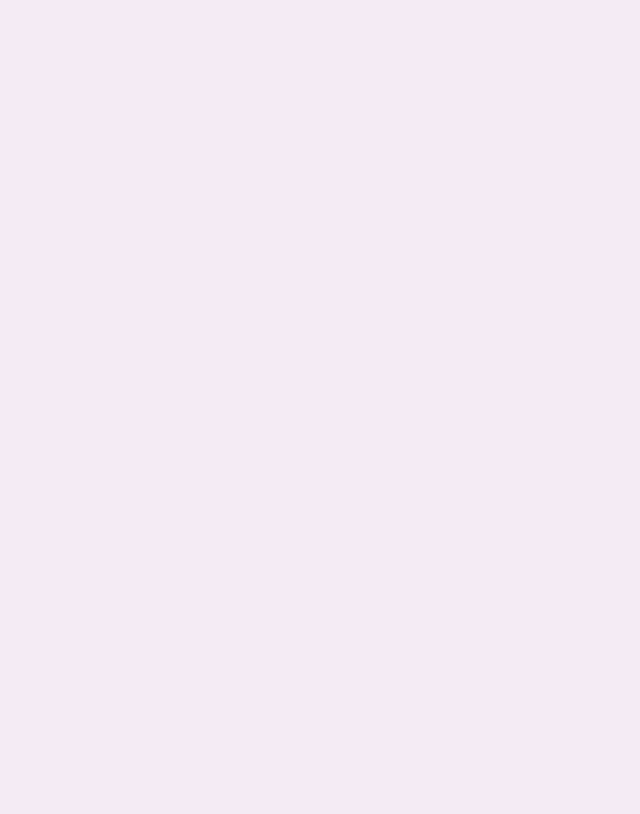
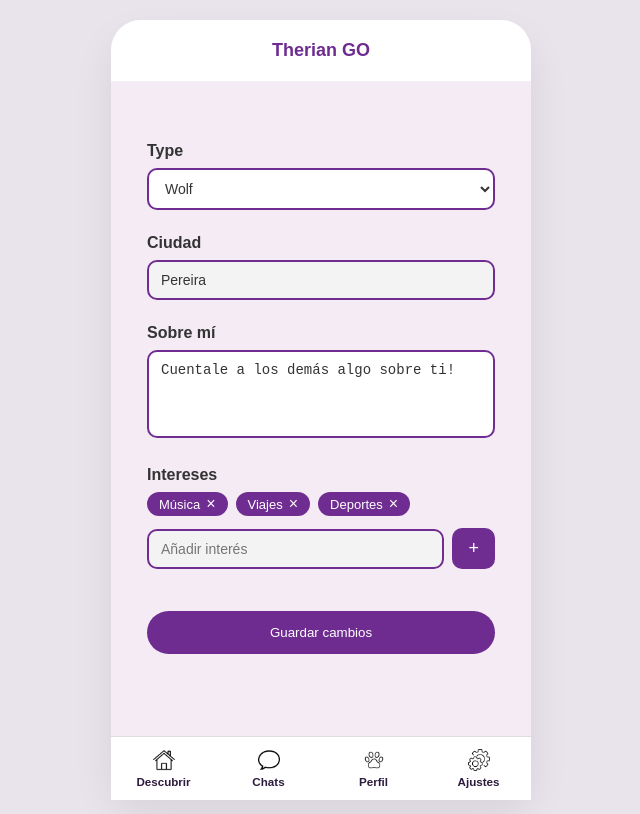
Before and after one commit to Gods-of-code/Therian-GO-BETA, a React (Vite) app in the folder frontend/: page /app/edit-profile in a window 1280 px wide. Before the commit this address had no page. Shown: the whole page, without its empty margins (319-959 px from the left). Built offline with nearby package versions, Linux system fonts and the light colour scheme.

Commit message:
Terminada la versión beta de Profile y EditProfile con todos los requierimeintso hechos, faltan las conexiones con el backen. Ya se realizaron puebas de escritorio

```diff
--- a/frontend/src/App.jsx
+++ b/frontend/src/App.jsx
@@ -8,6 +8,7 @@ import Discover from "./pages/Discover";
 import Matches from "./pages/Matches";
 import Profile from "./pages/Profile";
 import Settings from "./pages/Settings";
+import EditProfile from "./pages/EditProfile";
 
 export default function App() {
   return (
@@ -23,6 +24,7 @@ export default function App() {
           <Route path="matches" element={<Matches />} />
           <Route path="profile" element={<Profile />} />
           <Route path="settings" element={<Settings />} />
+          <Route path="edit-profile" element={<EditProfile />} />
         </Route>
 
       </Routes>
--- /dev/null
+++ b/frontend/src/pages/EditProfile.jsx
@@ -0,0 +1,115 @@
+import { useState } from "react";
+import { useNavigate } from "react-router-dom";
+import Button from "../components/Button";
+
+const TYPE_OPTIONS = ["Wolf", "Fox", "Cat", "Bear", "Deer", "Other"];
+
+export default function EditProfile() {
+    const navigate = useNavigate();
+
+    // Estados con valores actuales del usuario (vendrán del backend)
+    const [type, setType] = useState("wolf");
+    const [city, setCity] = useState("Pereira");
+    const [bio, setBio] = useState("Cuentale a los demás algo sobre ti!");
+    const [interests, setInterests] = useState(["Música", "Viajes", "Deportes"]);
+    const [newInterest, setNewInterest] = useState("");
+
+    const handleAddInterest = () => {
+        if (newInterest.trim() === "") return;
+        if (interests.includes(newInterest.trim())) return;
+        setInterests([...interests, newInterest.trim()]);
+        setNewInterest("");
+    };
+
+    const handleRemoveInterest = (index) => {
+        setInterests(interests.filter((_, i) => i !== index));
+    };
+
+    const handleSave = () => {
+        // aquí irá la llamada al backend para guardar los cambios
+        console.log({ type, city, bio, interests });
+        navigate("/app/profile");
+    };
+
+    return (
+        <div className="edit-profile">
+
+            {/* Type */}
+            <div className="edit-section">
+                <h3 className="edit-section-title">Type</h3>
+                <select
+                    className="edit-select"
+                    value={type}
+                    onChange={(e) => setType(e.target.value)}
+                >
+                    {TYPE_OPTIONS.map((option) => (
+                        <option key={option} value={option.toLowerCase()}>
+                            {option}
+                        </option>
+                    ))}
+                </select>
+            </div>
+
+            {/* Ciudad */}
+            <div className="edit-section">
+                <h3 className="edit-section-title">Ciudad</h3>
+                <input
+                    className="edit-input"
+                    type="text"
+                    value={city}
+                    onChange={(e) => setCity(e.target.value)}
+                    placeholder="Tu ciudad"
+                />
+            </div>
+
+            {/* Sobre mí */}
+            <div className="edit-section">
+                <h3 className="edit-section-title">Sobre mí</h3>
+                <textarea
+                    className="edit-textarea"
+                    value={bio}
+                    onChange={(e) => setBio(e.target.value)}
+                    placeholder="Cuéntale a los demás algo sobre ti"
+                    rows={4}
+                />
+            </div>
+
+            {/* Intereses */}
+            <div className="edit-section">
+                <h3 className="edit-section-title">Intereses</h3>
+                <div className="edit-interests">
+                    {interests.map((interest, index) => (
+                        <span key={index} className="edit-interest">
+                            {interest}
+                            <button
+                                className="edit-interest-remove"
+                                onClick={() => handleRemoveInterest(index)}
+                            >
+                                ×
+                            </button>
+                        </span>
+                    ))}
+                </div>
+                <div className="edit-interest-add">
+                    <input
+                        className="edit-input"
+                        type="text"
+                        value={newInterest}
+                        onChange={(e) => setNewInterest(e.target.value)}
+                        placeholder="Añadir interés"
+                        onKeyDown={(e) => e.key === "Enter" && handleAddInterest()}
+                    />
+                    <button className="edit-interest-btn" onClick={handleAddInterest}>+</button>
+                </div>
+            </div>
+
+            {/* Botón guardar */}
+            <div className="edit-save-btn">
+                <Button onClick={handleSave}>
+                    Guardar cambios
+                </Button>
+            </div>
+
+        </div>
+    );
+}
--- a/frontend/src/pages/Profile.jsx
+++ b/frontend/src/pages/Profile.jsx
@@ -3,28 +3,35 @@ import "../styles/global.css";
 import ProfileAvatar from "../components/profile/ProfileAvatar";
 import location from "../assets/images/location.png";
 import ProfilePhotos from "../components/profile/ProfilePhotos";
+import { useNavigate } from "react-router-dom";
+import Button from "../components/Button";
 
 export default function Profile() {
 
     const photoUrl = null;
-    const name = "thomas"; // Thomas
-    const type = "wolf"; // Wolf
-    const age = 19; // 19
-    const city = "Pereira"; // Pereira
-    const searching = "Relacion"; // Relacion
-    const bio = "Cuentale a los demás algo sobre ti!"; // Bio
-    const interests = ["Música", "Viajes", "Deportes"]; // Intereses
-    //const photos = [];
+    const name = "thomas";
+    const type = "wolf";
+    const age = 19;
+    const city = "Pereira";
+    const searching = ["amistad", "pareja", "Papás"];
+    const bio = "Cuentale a los demás algo sobre ti!";
+    const interests = ["Música", "Viajes", "Deportes"];
     const photos = [
         "https://picsum.photos/200",
         "https://picsum.photos/201",
         "https://picsum.photos/202",
     ];
 
+    const navigate = useNavigate();
+    const [showModal, setShowModal] = useState(false);
+    const [showAddPhoto, setShowAddPhoto] = useState(false);
+
     return (
         <div>
             <ProfileAvatar src={photoUrl} />
+
             {name && <h2 className="profile-name">{name}</h2>}
+
             <div className="profile-labels">
                 {type && <span className="profile-type">{type}</span>}
                 {age && <span className="profile-age">{age} años</span>}
@@ -32,16 +39,19 @@ export default function Profile() {
 
             {city && (
                 <div className="profile-city">
-                    <img src={location
-                    } alt = "ubicacion" className="profile-city-icon"/>
+                    <img src={location} alt="ubicacion" className="profile-city-icon"/>
                     <span>{city}</span>
                 </div>
             )}
 
-            {searching && (
+            {searching.length > 0 && (
                 <div className="profile-searching">
                     <span className="profile-searching-label">Buscando:</span>
-                <span className="profile-searching-value">{searching}</span>
+                    <div className="profile-searching-values">
+                        {searching.map((item, index) => (
+                            <span key={index} className="profile-searching-value">{item}</span>
+                        ))}
+                    </div>
                 </div>
             )}
 
@@ -60,9 +70,34 @@ export default function Profile() {
                             <span key={index} className="profile-type">{interest}</span>
                         ))}
                     </div>
+                </div>
+            )}
 
-        <ProfilePhotos photos={photos} />
+            <ProfilePhotos photos={photos} isOwner={showAddPhoto} />
 
+            <div className="profile-edit-btn">
+                <Button onClick={() => setShowModal(true)}>
+                    Editar perfil
+                </Button>
+            </div>
+
+            {showModal && (
+                <div className="modal-overlay" onClick={() => setShowModal(false)}>
+                    <div className="modal" onClick={(e) => e.stopPropagation()}>
+                        <h3 className="modal-title">¿Qué quieres realizar?</h3>
+                        <button className="modal-option" onClick={() => {
+                            setShowModal(false);
+                            setShowAddPhoto(true);
+                        }}>
+                            Añadir o borrar fotos
+                        </button>
+                        <button className="modal-option" onClick={() => {
+                            setShowModal(false);
+                            navigate("/app/edit-profile");
+                        }}>
+                            Editar información de tu perfil
+                        </button>
+                    </div>
                 </div>
             )}
         </div>
--- a/frontend/src/styles/global.css
+++ b/frontend/src/styles/global.css
@@ -405,6 +405,7 @@ input:focus {
   overflow: hidden;
   text-overflow: ellipsis;
 }
+
 .profile-avatar {
     width: 380px;
     height: 400px;
@@ -498,6 +499,12 @@ input:focus {
     font-weight: 500;
 }
 
+.profile-searching-values {
+    display: flex;
+    flex-wrap: wrap;
+    gap: 8px;
+}
+
 .profile-section {
     margin-top: 24px;
 }
@@ -539,6 +546,55 @@ input:focus {
     object-fit: cover;
 }
 
+.profile-edit-btn {
+    margin-top: 24px;
+    display: flex;
+    justify-content: center;
+}
+
+/* Add more global styles as needed */
+.modal-overlay {
+    position: fixed;
+    top: 0;
+    left: 0;
+    width: 100%;
+    height: 100%;
+    background-color: rgba(0, 0, 0, 0.5);
+    display: flex;
+    align-items: center;
+    justify-content: center;
+    z-index: 100;
+}
+
+.modal {
+    background-color: white;
+    border-radius: 16px;
+    padding: 24px;
+    width: 280px;
+    display: flex;
+    flex-direction: column;
+    gap: 12px;
+}
+
+.modal-title {
+    font-size: 16px;
+    font-weight: 700;
+    color: #333;
+    margin-bottom: 4px;
+}
+
+.modal-option {
+    background-color: #f3e8ff;
+    color: #6f2d91;
+    border: none;
+    border-radius: 10px;
+    padding: 12px;
+    font-size: 14px;
+    font-weight: 600;
+    cursor: pointer;
+    text-align: left;
+}
+
 .profile-photo-add {
     aspect-ratio: 1;
     border-radius: 10px;
@@ -550,3 +606,116 @@ input:focus {
     font-size: 28px;
     cursor: pointer;
 }
+
+.modal-preview {
+    width: 100%;
+    aspect-ratio: 1;
+    object-fit: cover;
+    border-radius: 10px;
+}
+
+.modal-option--danger {
+    background-color: #fde8e8;
+    color: #c0392b;
+}
+
+.edit-profile {
+    padding: 16px;
+}
+
+.edit-section {
+    margin-top: 24px;
+}
+
+.edit-section-title {
+    font-size: 16px;
+    font-weight: 700;
+    margin-bottom: 8px;
+    color: #333;
+}
+
+.edit-select {
+    width: 100%;
+    padding: 10px 12px;
+    border: 2px solid #6f2d91;
+    border-radius: 10px;
+    font-size: 14px;
+    color: #333;
+    background-color: white;
+    outline: none;
+}
+
+.edit-input {
+    width: 100%;
+    padding: 10px 12px;
+    border: 2px solid #6f2d91;
+    border-radius: 10px;
+    font-size: 14px;
+    color: #333;
+    outline: none;
+    box-sizing: border-box;
+}
+
+.edit-textarea {
+    width: 100%;
+    padding: 10px 12px;
+    border: 2px solid #6f2d91;
+    border-radius: 10px;
+    font-size: 14px;
+    color: #333;
+    outline: none;
+    resize: none;
+    box-sizing: border-box;
+}
+
+.edit-interests {
+    display: flex;
+    flex-wrap: wrap;
+    gap: 8px;
+    margin-bottom: 12px;
+}
+
+.edit-interest {
+    display: inline-flex;
+    align-items: center;
+    gap: 6px;
+    padding: 4px 12px;
+    background-color: #6f2d91;
+    color: white;
+    border-radius: 20px;
+    font-size: 13px;
+    font-weight: 500;
+}
+
+.edit-interest-remove {
+    background: none;
+    border: none;
+    color: white;
+    font-size: 16px;
+    cursor: pointer;
+    padding: 0;
+    line-height: 1;
+}
+
+.edit-interest-add {
+    display: flex;
+    gap: 8px;
+    align-items: center;
+}
+
+.edit-interest-btn {
+    padding: 10px 16px;
+    background-color: #6f2d91;
+    color: white;
+    border: none;
+    border-radius: 10px;
+    font-size: 18px;
+    cursor: pointer;
+}
+
+.edit-save-btn {
+    margin-top: 32px;
+    margin-bottom: 24px;
+    display: flex;
+    justify-content: center;
+}
```
Also changed, not shown: frontend/src/components/profile/ProfilePhotos.jsx (+29 -9 lines). Lines whose indentation alone changed are shown as unchanged.
